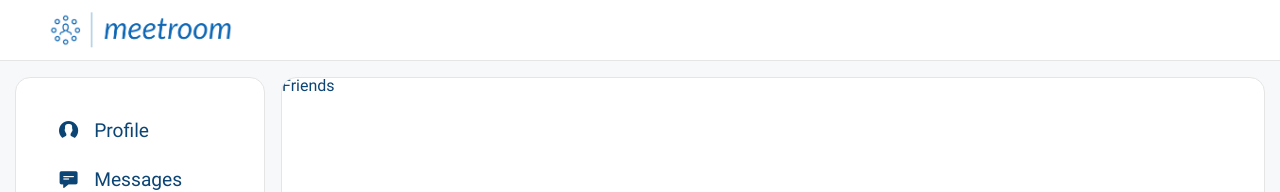
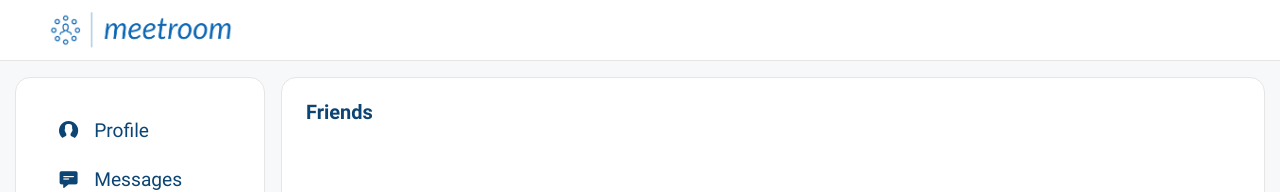
Before and after one commit to anna-kulyk/social-network, a React (Create React App) app: page /friends in a window 1280 px wide. Shown: the top 192 px of the page. Built offline with nearby package versions, Linux system fonts and the light colour scheme.

Commit message:
add friend component, friendsReduser

```diff
--- a/src/app/store.js
+++ b/src/app/store.js
@@ -2,11 +2,13 @@ import { configureStore } from '@reduxjs/toolkit';
 import messagesReducer from '../components/Messages/messagesSlice';
 import postsReduser from '../components/Profile/Posts/postsSlice';
 import chatsReduser from '../components/Messages/chatsSlice';
+import friendsReduser from '../components/Friends/friendsSlice';
 
 export const store = configureStore({
     reducer: {
         chats: chatsReduser,
         messages: messagesReducer,
         posts: postsReduser,
+        friends: friendsReduser,
     },
 })
--- /dev/null
+++ b/src/components/Friends/Friend/Friend.jsx
@@ -0,0 +1,12 @@
+import React from 'react';
+import './Friend.scss';
+
+const Friend = () => {
+    return (
+        <div>
+
+        </div>
+    );
+};
+
+export default Friend;
--- a/src/components/Friends/Friends.jsx
+++ b/src/components/Friends/Friends.jsx
@@ -1,10 +1,20 @@
 import React from 'react';
 import './Friends.scss';
+import Friend from './Friend/Friend';
 
 const Friends = () => {
+
+    const friendElements = [];
+
     return (
         <div className='friends _section _page-section'>
-            Friends
+            <div className="friends__body  ">
+                <div className="friends__title _page-title">Friends</div>
+                <div className="friends__list">
+                    {friendElements}
+                    <Friend />
+                </div>
+            </div>
         </div>
     );
 };
--- a/src/components/Friends/Friends.scss
+++ b/src/components/Friends/Friends.scss
@@ -0,0 +1,13 @@
+.friends {
+    &__body {
+        display: flex;
+        flex-direction: column;
+        gap: 1.5rem;
+        height: 100%;
+        padding: 1.5rem;
+    }
+
+    &__list {
+        flex: 1 1 auto;
+    }
+}
--- /dev/null
+++ b/src/components/Friends/friendsSlice.js
@@ -0,0 +1,36 @@
+import { createSlice } from "@reduxjs/toolkit";
+
+const initialState = {
+    value: [
+        {
+            id: 1,
+            name: 'Hendry Katla',
+            avatar: 'https://images.unsplash.com/photo-1654110455429-cf322b40a906?ixlib=rb-4.0.3&ixid=MnwxMjA3fDB8MHxwaG90by1wYWdlfHx8fGVufDB8fHx8&auto=format&fit=crop&w=1160&q=80'
+        },
+        {
+            id: 2,
+            name: 'Liselotte Márk',
+            avatar: 'https://images.unsplash.com/photo-1438761681033-6461ffad8d80?ixlib=rb-4.0.3&ixid=MnwxMjA3fDB8MHxwaG90by1wYWdlfHx8fGVufDB8fHx8&auto=format&fit=crop&w=1470&q=80'
+        },
+        {
+            id: 3,
+            name: 'Yuli Nabu',
+            avatar: 'https://images.unsplash.com/photo-1558898479-33c0057a5d12?ixlib=rb-4.0.3&ixid=MnwxMjA3fDB8MHxwaG90by1wYWdlfHx8fGVufDB8fHx8&auto=format&fit=crop&w=2670&q=80'
+        }
+    ],
+};
+
+export const friendsSlice = createSlice({
+    name: "friends",
+    initialState,
+    reducers: {
+        addFriend: (state, action) => {
+            state.value.push(action.payload);
+        },
+    },
+});
+
+// Action creators are generated for each case reducer function
+export const { addFriend } = friendsSlice.actions;
+
+export default friendsSlice.reducer;
--- a/src/components/Messages/NewMessage/NewMessage.jsx
+++ b/src/components/Messages/NewMessage/NewMessage.jsx
@@ -8,7 +8,7 @@ const NewMessage = () => {
     const [newMessageInput, setNewMessageInput] = useState('');
     const dispatch = useDispatch();
 
-    const sendNewMessageHandler = (e) => {
+    const sendMessageHandler = (e) => {
         const newMessage = newMessageInput.trim();
         if (newMessage !== '') {
             dispatch(addMessage(newMessage));
@@ -27,7 +27,7 @@ const NewMessage = () => {
                 autoComplete='off'
                 value={newMessageInput}
                 onChange={(e) => setNewMessageInput(e.target.value)} />
-            <button type='submit' className='new-message__send _btn' onClick={sendNewMessageHandler}>Send</button>
+            <button type='submit' className='new-message__send _btn' onClick={sendMessageHandler}>Send</button>
         </form>
     );
 };
```
Also changed, not shown: src/components/Friends/Friend/Friend.scss (added).
